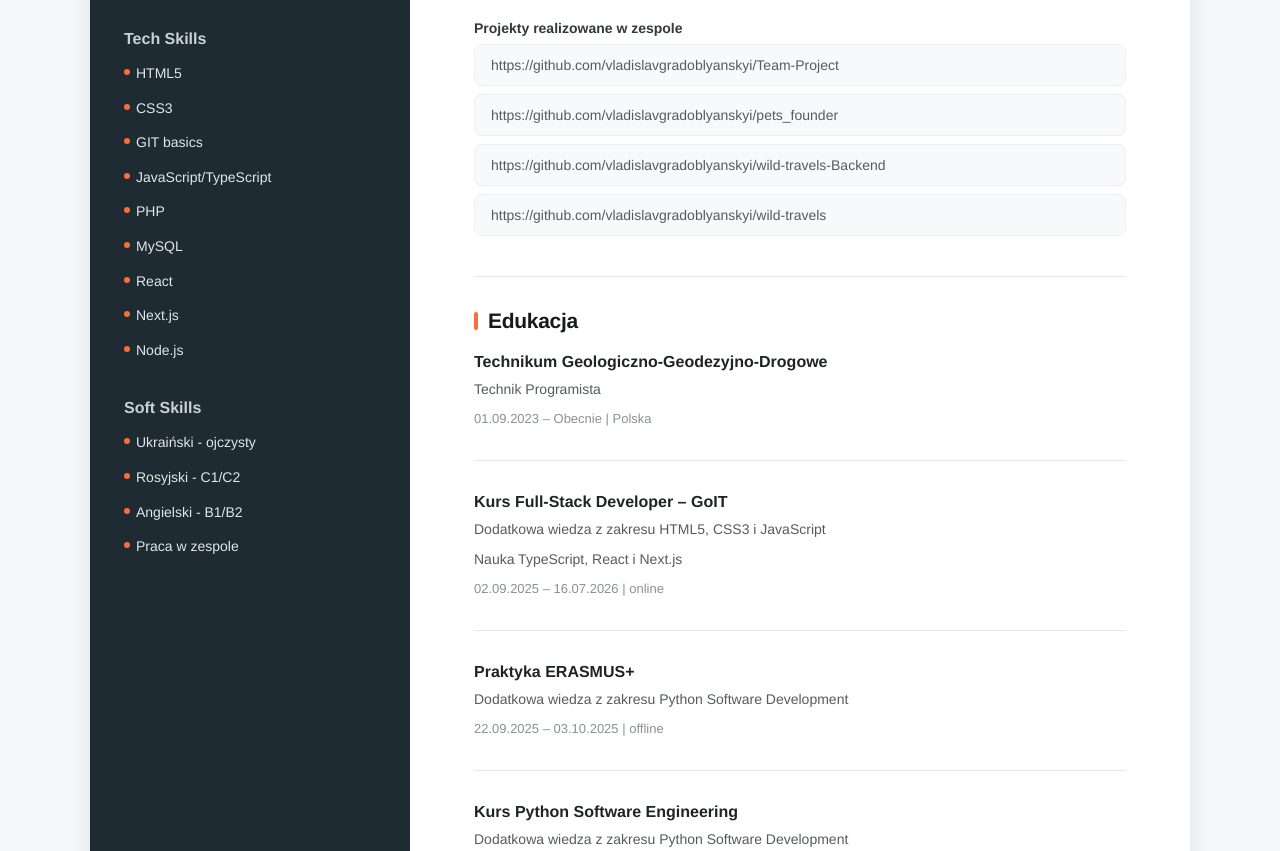
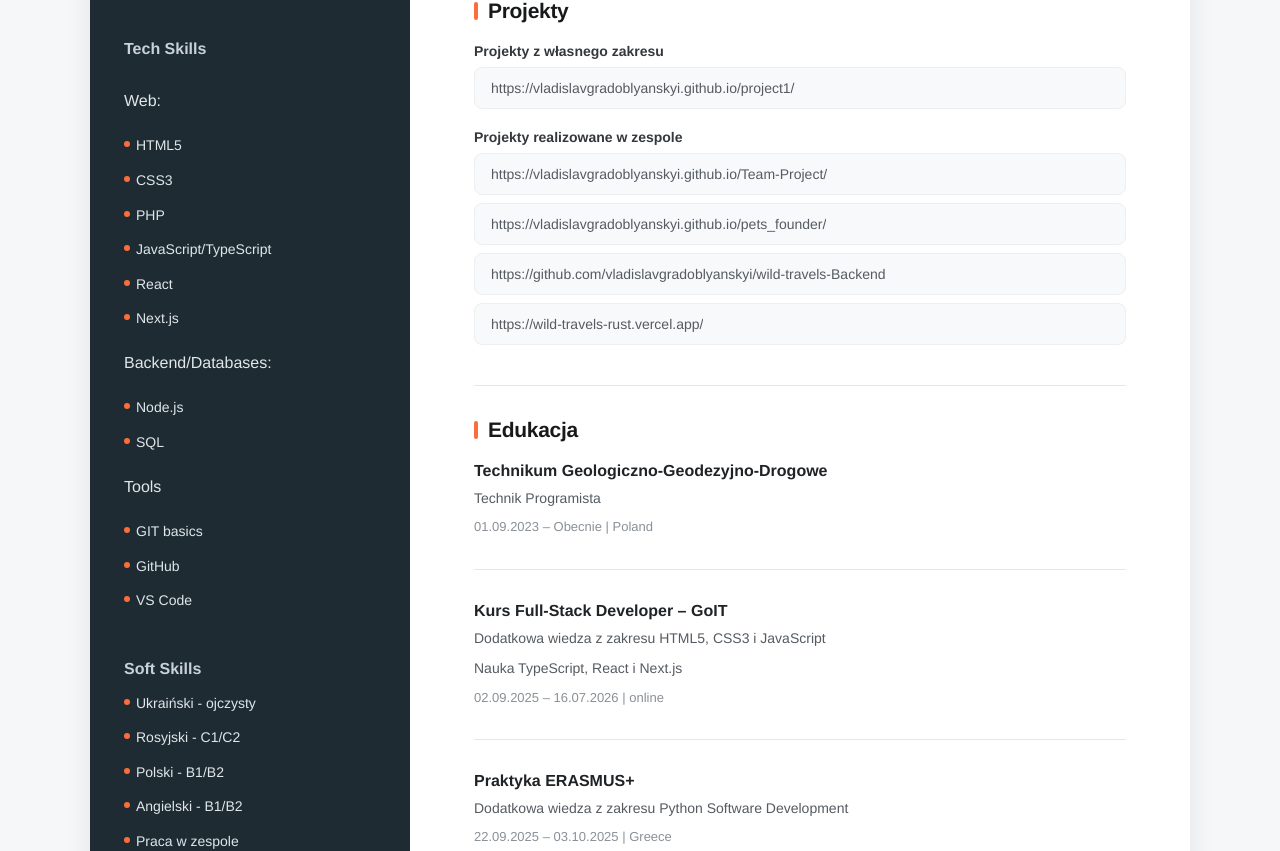
Before and after one commit to vladislavgradoblyanskyi/resume-new, a React (Vite) app: page / in a window 1280 px wide. Shown: the part 499-1350 px from the top of the page. Built offline with nearby package versions, Linux system fonts and the light colour scheme.

Commit message:
mini update
Summary update
photo update
link update
tech skills update

```diff
--- a/src/components/main/Main.tsx
+++ b/src/components/main/Main.tsx
@@ -34,22 +34,22 @@ export default function Main({ setLanguage, currentLanguage }: MainProps) {
                 <ul className={css.project_list}>
                     <p>{currentLanguage.mainProjectList[0]}</p>
                     <li>
-                        <a href="https://github.com/vladislavgradoblyanskyi/project1" target="_blank" >
-                            https://github.com/vladislavgradoblyanskyi/project1
+                        <a href="https://vladislavgradoblyanskyi.github.io/project1/" target="_blank" >
+                            https://vladislavgradoblyanskyi.github.io/project1/
                         </a>
                     </li>
 
                     <p>{currentLanguage.mainProjectList[1]}</p>
 
                     <li>
-                        <a href="https://github.com/vladislavgradoblyanskyi/Team-Project" target="_blank">
-                            https://github.com/vladislavgradoblyanskyi/Team-Project
+                        <a href="https://vladislavgradoblyanskyi.github.io/Team-Project/" target="_blank">
+                            https://vladislavgradoblyanskyi.github.io/Team-Project/
                         </a>
                     </li>
 
                     <li>
-                        <a href="https://github.com/vladislavgradoblyanskyi/pets_founder" target="_blank" >
-                            https://github.com/vladislavgradoblyanskyi/pets_founder
+                        <a href="https://vladislavgradoblyanskyi.github.io/pets_founder/" target="_blank" >
+                            https://vladislavgradoblyanskyi.github.io/pets_founder/
                         </a>
                     </li>
 
@@ -60,8 +60,8 @@ export default function Main({ setLanguage, currentLanguage }: MainProps) {
                     </li>
 
                     <li>
-                        <a href="https://github.com/vladislavgradoblyanskyi/wild-travels" target="_blank">
-                            https://github.com/vladislavgradoblyanskyi/wild-travels
+                        <a href="https://wild-travels-rust.vercel.app/" target="_blank">
+                            https://wild-travels-rust.vercel.app/
                         </a>
                     </li>
                 </ul>
@@ -80,7 +80,7 @@ export default function Main({ setLanguage, currentLanguage }: MainProps) {
 
                 <p className={css.meta}>
                     {currentLanguage.mainEducationTechnical.data}
-                    <span className="sep"> | </span> Polska
+                    <span className="sep"> | </span> Poland
                 </p>
             </section>
 
@@ -114,7 +114,7 @@ export default function Main({ setLanguage, currentLanguage }: MainProps) {
 
                 <p className={css.meta}>
                     {currentLanguage.mainEducationIntership.data}
-                    <span className="sep"> | </span> offline
+                    <span className="sep"> | </span> Greece
                 </p>
             </section>
 
--- a/src/components/sidebar/Sidebar.module.css
+++ b/src/components/sidebar/Sidebar.module.css
@@ -60,7 +60,7 @@ margin-bottom:22px;
 
 .sidebar_section{
   color:#c8d2d8;
-  margin:28px 0 12px 0;
+  margin:38px 0 12px 0;
   font-size:16px;
   font-weight:700;
 }
--- a/src/components/sidebar/Sidebar.tsx
+++ b/src/components/sidebar/Sidebar.tsx
@@ -1,5 +1,5 @@
 import css from './Sidebar.module.css'
-import img from '../../assets/hero.jpg'
+import img from '../../assets/hero.png'
 import type { currentLangSidebar } from '../../types/currentLang';
 
 interface SideBarProps {
@@ -9,7 +9,7 @@ export default function Sidebar({ currentLanguage }:SideBarProps) {
   return(
   <aside className={css.sidebar}>
       <section className={css.photo_wrap}>
-        <img src={img} alt="Portrait" className={"photo"} width={400}/>
+        <img src={img} alt="Portrait" className={"photo"} width={320}/>
       </section>
 
       <section className={css.sidebar_inner}>
@@ -21,15 +21,20 @@ export default function Sidebar({ currentLanguage }:SideBarProps) {
 
         <h4 className={css.sidebar_section}>Tech Skills</h4>
         <ul className={css.skill_list}>
+          <p>Web:</p>
           <li>HTML5</li>
           <li>CSS3</li>
-          <li>GIT basics</li>
+          <li>PHP</li>
           <li>JavaScript/TypeScript</li>
-          <li>PHP</li>
-          <li>MySQL</li>
           <li>React</li>
           <li>Next.js</li>
+          <p>Backend/Databases:</p>
           <li>Node.js</li>
+          <li>SQL</li>
+          <p>Tools</p>
+          <li>GIT basics</li>
+          <li>GitHub</li>
+          <li>VS Code</li>
         </ul>
 
         <h4 className={css.sidebar_section}>Soft Skills</h4>
--- a/src/translations/en.ts
+++ b/src/translations/en.ts
@@ -1,8 +1,8 @@
 const en = {
     sidebarContact: "Contacts",
-    sidebarSoftSkills: ["Ukrainian - native","Russian - C1/C2","English - B1/B2","Teamwork"],
+    sidebarSoftSkills: ["Ukrainian - native","Russian - C1/C2","Polish - B1/B2","English - B1/B2","Teamwork"],
     mainRole: "Fullstack Developer",
-    mainSummary: "A programming student at a technical school, seeking an opportunity to complete a professional internship in the IT industry. Motivated to learn new technologies, develop programming skills, and gain practical experience in a real-world work environment.",
+    mainSummary: "I am a technical school student specializing in programming, with a strong interest in software development and new technologies. I am looking for an internship in an IT company to gain real-world experience, develop my skills, and learn how a professional IT team works. I am responsible, motivated, and eager to learn. I quickly adapt to new information and enjoy taking on new challenges. I see the internship as the first step toward a career in IT and would be interested in continuing cooperation with the company after completing it.",
     mainProjects:"Projects",
     mainProjectList:["Personal Projects","Team Projects"],
     mainEducation:"Education",
@@ -23,7 +23,7 @@ const en = {
         data:"22.09.2025 – 03.10.2025",
     },
     mainEducationCourse2:{
-        school:"Python Software Engineering Course",
+        school:"Python Software Engineering Course - GoIT",
         qualification:"Additional knowledge of Python Software Development",
         data:"24.09.2026 – Present",
     },
--- a/src/translations/pl.ts
+++ b/src/translations/pl.ts
@@ -1,8 +1,8 @@
 const pl = {
     sidebarContact: "Kontakt",
-    sidebarSoftSkills: ["Ukraiński - ojczysty", "Rosyjski - C1/C2", "Angielski - B1/B2", "Praca w zespole"],
+    sidebarSoftSkills: ["Ukraiński - ojczysty", "Rosyjski - C1/C2","Polski - B1/B2", "Angielski - B1/B2", "Praca w zespole"],
     mainRole: "Programista Fullstack",
-    mainSummary: "Uczeń technikum programistycznego, poszukujący możliwości odbycia praktyk zawodowych w branży IT. Zmotywowany do nauki nowych technologii, rozwoju umiejętności programistycznych i zdobycia praktycznego doświadczenia w rzeczywistym środowisku pracy.",
+    mainSummary: "Jestem uczniem technikum na kierunku technik programista i interesuję się programowaniem oraz nowymi technologiami. Szukam możliwości odbycia praktyki zawodowej w firmie IT, aby zdobyć doświadczenie, rozwijać umiejętności i poznać pracę w profesjonalnym zespole. Jestem zaangażowany, odpowiedzialny i chętny do nauki. Szybko przyswajam nowe informacje i z zaangażowaniem podejmuję się nowych zadań. Praktykę traktuję jako pierwszy krok do kariery w IT. Chciałbym rozwijać się w firmie również po jej zakończeniu, np. poprzez dalszy staż, pracę dodatkową lub zatrudnienie na stanowisku juniorskim.",
     mainProjects: "Projekty",
     mainProjectList: ["Projekty z własnego zakresu", "Projekty realizowane w zespole"],
     mainEducation: "Edukacja",
@@ -23,7 +23,7 @@ const pl = {
         data: "22.09.2025 – 03.10.2025",
     },
     mainEducationCourse2: {
-        school: "Kurs Python Software Engineering",
+        school: "Kurs Python Software Engineering – GoIT",
         qualification: "Dodatkowa wiedza z zakresu Python Software Development",
         data: "24.09.2026 – Obecnie",
     },
--- a/src/translations/ua.ts
+++ b/src/translations/ua.ts
@@ -1,8 +1,8 @@
 const ua = {
     sidebarContact: "Контакти",
-    sidebarSoftSkills: ["Українська - рідна", "Російська - C1/C2", "Англійська - B1/B2", "Командна робота"],
+    sidebarSoftSkills: ["Українська - рідна", "Російська - C1/C2","Польска - B1/B2", "Англійська - B1/B2", "Командна робота"],
     mainRole: "Fullstack розробник",
-    mainSummary: "Учень технікуму за спеціальністю програмування, який шукає можливість пройти професійну практику в IT-галузі. Мотивований вивчати нові технології, розвивати навички програмування та отримувати практичний досвід у реальному робочому середовищі.",
+    mainSummary: "Я учень технікуму за спеціальністю «технік-програміст», цікавлюся програмуванням і новими технологіями. Шукаю можливість пройти професійну практику в IT-компанії, щоб отримати реальний досвід, розвивати свої навички та познайомитися з роботою професійної команди. Я відповідальний, вмотивований і відкритий до навчання. Швидко засвоюю нову інформацію та готовий виконувати нові завдання. Розглядаю практику як перший крок до кар’єри в IT і хотів би продовжити співпрацю з компанією після її завершення.",
     mainProjects: "Проєкти",
     mainProjectList: ["Особисті проєкти", "Командні проєкти"],
     mainEducation: "Освіта",
@@ -23,8 +23,8 @@ const ua = {
         data: "22.09.2025 – 03.10.2025",
     },
     mainEducationCourse2: {
-        school: "Курс Python Software Engineering",
-        qualification: "Додаткові знання Python Software Development",
+        school: "Курс Python Software Engineering – GoIT",
+        qualification: "Поглиблинне навчанная Python Software Development",
         data: "24.09.2026 – Дотепер",
     },
     mainInterests: "Інтереси",
```
Also changed, not shown: src/assets/hero.jpg (deleted), src/assets/hero.png (added).
